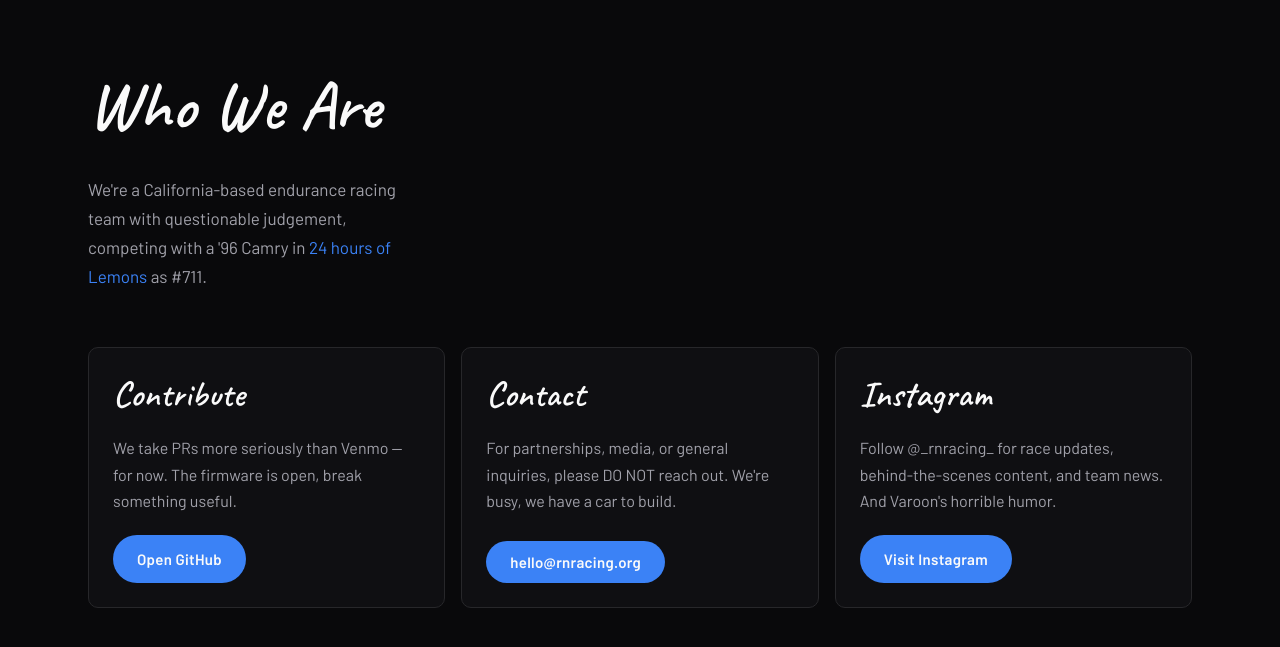
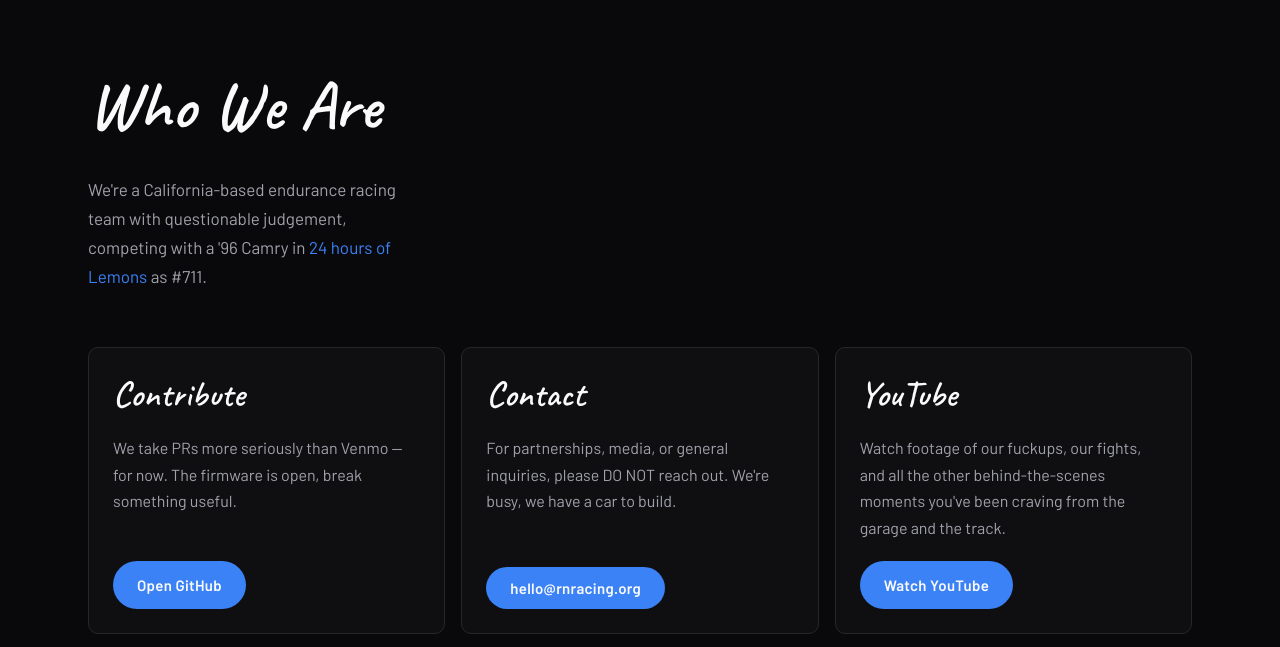
Before and after one commit to skyguy126/rnracing_org, an Astro site: page /who-we-are in a window 1280 px wide. Shown: the part 74-721 px from the top of the page. Built offline with nearby package versions, Linux system fonts and the light colour scheme; Astro itself is replaced by a stand-in of ours.

Commit message:
added youtube

```diff
--- a/src/data/site.ts
+++ b/src/data/site.ts
@@ -3,6 +3,7 @@ export const SITE = {
 	description: 'RN Racing — motorsport team. More coming soon.',
 	email: 'hello@rnracing.org',
 	instagram: 'https://www.instagram.com/_rnracing_/',
+	youtube: 'https://www.youtube.com/@rnracingorg',
 	twitter: 'https://x.com/24HoursOfLemons',
 	github: 'https://github.com/skyguy126/rnracing',
 } as const;
--- a/src/pages/who-we-are.astro
+++ b/src/pages/who-we-are.astro
@@ -41,6 +41,15 @@ const page = getPage('/who-we-are');
 		</ActionCard>
 
 		<ActionCard
+			title="YouTube"
+			description="Watch footage of our fuckups, our fights, and all the other behind-the-scenes moments you've been craving from the garage and the track."
+		>
+			<a class="btn-primary" href={SITE.youtube} target="_blank" rel="noopener noreferrer">
+				Watch YouTube
+			</a>
+		</ActionCard>
+
+		<ActionCard
 			title="Instagram"
 			description="Follow @_rnracing_ for race updates, behind-the-scenes content, and team news. And Varoon's horrible humor."
 		>
```
Also changed, not shown: docs/who-we-are/index.html (+1 -1 lines).
